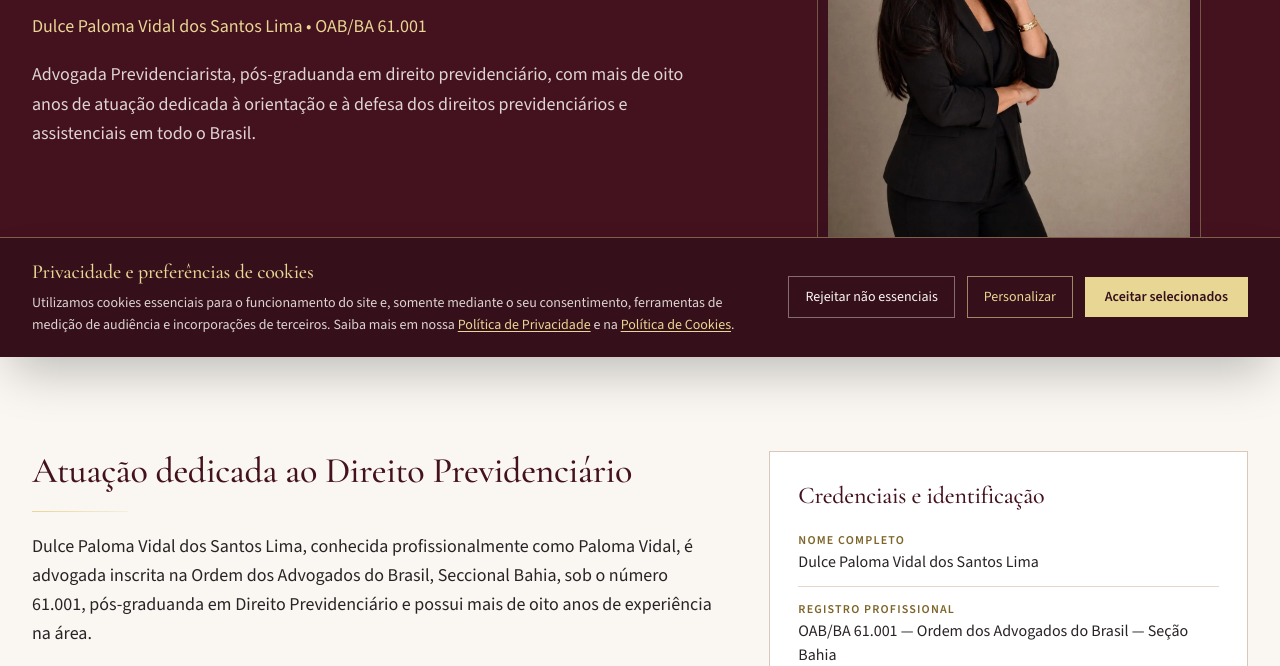
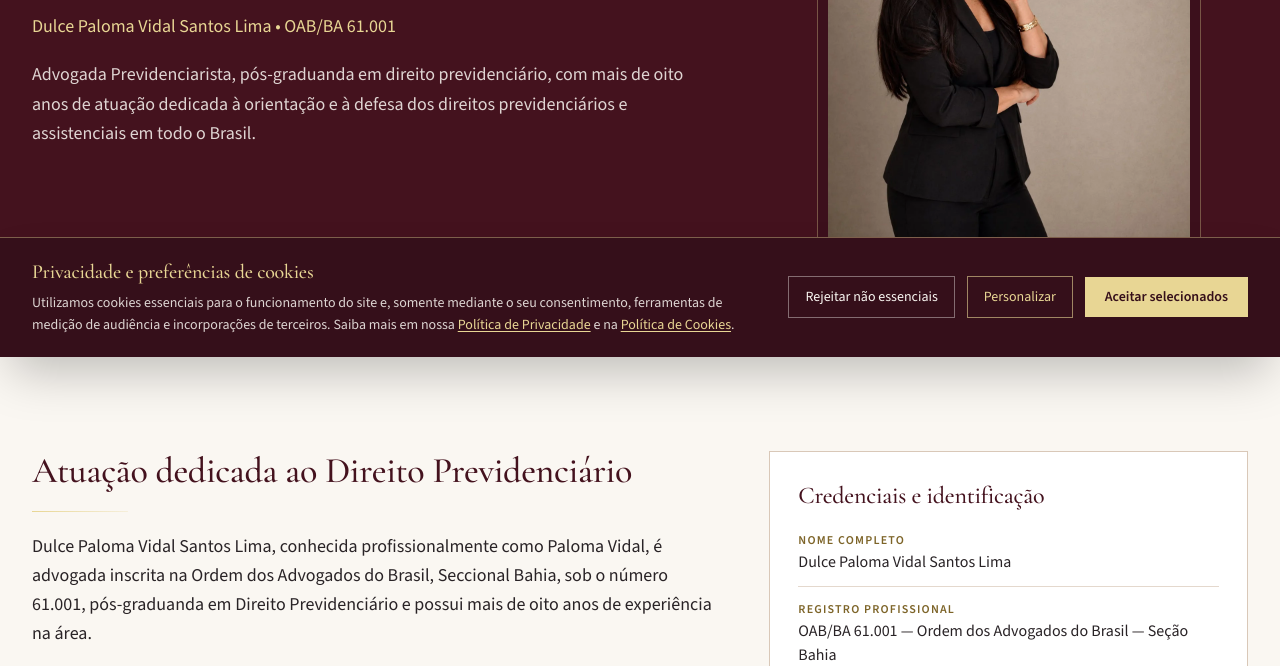
Before and after one commit to catuxe/paloma-vidal-advocacia, an Astro site: page /sobre in a window 1280 px wide. Shown: the part 443-1109 px from the top of the page. Built offline with nearby package versions, Linux system fonts and the light colour scheme; Astro itself is replaced by a stand-in of ours; no server answers.

Commit message:
Corrigir nome completo para Dulce Paloma Vidal Santos Lima (remover 'dos')

```diff
--- a/docs/CASE-PORTFOLIO-MAFALDA-STUDIO.md
+++ b/docs/CASE-PORTFOLIO-MAFALDA-STUDIO.md
@@ -16,7 +16,7 @@
 
 ## 1. Apresentação e contexto da cliente
 
-**Dulce Paloma Vidal dos Santos Lima (Paloma Vidal — OAB/BA 61.001)** é advogada previdenciarista com mais de oito anos de atuação em Direito Previdenciário e atendimento on-line em todo o Brasil. O projeto foi concebido para consolidar sua presença digital com sobriedade, acolhimento e conformidade rigorosa às normas éticas da advocacia brasileira (Provimento OAB nº 205/2021) e à LGPD.
+**Dulce Paloma Vidal Santos Lima (Paloma Vidal — OAB/BA 61.001)** é advogada previdenciarista com mais de oito anos de atuação em Direito Previdenciário e atendimento on-line em todo o Brasil. O projeto foi concebido para consolidar sua presença digital com sobriedade, acolhimento e conformidade rigorosa às normas éticas da advocacia brasileira (Provimento OAB nº 205/2021) e à LGPD.
 
 ## 2. Necessidades identificadas e objetivos
 
--- a/src/config/professional.ts
+++ b/src/config/professional.ts
@@ -11,7 +11,7 @@ export interface PracticeAreaSummary {
 }
 
 export const PROFESSIONAL = {
-  fullName: 'Dulce Paloma Vidal dos Santos Lima',
+  fullName: 'Dulce Paloma Vidal Santos Lima',
   professionalName: 'Paloma Vidal',
   brandName: 'Paloma Vidal — Advocacia & Consultoria',
   brandShort: 'Paloma Vidal',
@@ -44,9 +44,9 @@ export const PROFESSIONAL = {
     'Assistência jurídica em todo o Brasil',
   ],
   bioSummary:
-    'Dulce Paloma Vidal dos Santos Lima, conhecida profissionalmente como Paloma Vidal, é advogada inscrita na OAB/BA sob o nº 61.001, pós-graduanda em Direito Previdenciário e possui mais de oito anos de experiência na área, com atuação em benefícios previdenciários e assistenciais e atendimento on-line em todo o Brasil.',
+    'Dulce Paloma Vidal Santos Lima, conhecida profissionalmente como Paloma Vidal, é advogada inscrita na OAB/BA sob o nº 61.001, pós-graduanda em Direito Previdenciário e possui mais de oito anos de experiência na área, com atuação em benefícios previdenciários e assistenciais e atendimento on-line em todo o Brasil.',
   bioParagraphs: [
-    'Dulce Paloma Vidal dos Santos Lima, conhecida profissionalmente como Paloma Vidal, é advogada inscrita na Ordem dos Advogados do Brasil, Seccional Bahia, sob o número 61.001, pós-graduanda em Direito Previdenciário e possui mais de oito anos de experiência na área.',
+    'Dulce Paloma Vidal Santos Lima, conhecida profissionalmente como Paloma Vidal, é advogada inscrita na Ordem dos Advogados do Brasil, Seccional Bahia, sob o número 61.001, pós-graduanda em Direito Previdenciário e possui mais de oito anos de experiência na área.',
     'Sua atuação é voltada à orientação jurídica e à defesa dos direitos previdenciários e assistenciais dos segurados do Instituto Nacional do Seguro Social (INSS) e de seus dependentes.',
     'Possui experiência em demandas relacionadas ao Benefício de Prestação Continuada (BPC/LOAS), salário-maternidade, benefícios por incapacidade temporária e permanente, aposentadoria urbana e rural, aposentadoria do professor e pensão por morte rural e urbana.',
     'Seu trabalho é pautado pelo compromisso com a ética, pelo atendimento humanizado e pela prestação de serviços jurídicos individualizados, buscando contribuir para o acesso aos direitos previdenciários e assistenciais.',
--- a/src/pages/index.astro
+++ b/src/pages/index.astro
@@ -169,7 +169,7 @@ const galleryVideos = getPublishedVideos().filter((v) => v.id !== 'apresentacao-
           <div class="border border-bege p-2.5 bg-marfim max-w-md mx-auto lg:max-w-none">
             <img
               src="/images/paloma/paloma-sobre.webp"
-              alt="Retrato profissional de Dulce Paloma Vidal dos Santos Lima, advogada previdenciarista"
+              alt="Retrato profissional de Dulce Paloma Vidal Santos Lima, advogada previdenciarista"
               width="543"
               height="724"
               class="w-full h-auto aspect-[3/4] object-cover object-top"
--- a/src/pages/sobre.astro
+++ b/src/pages/sobre.astro
@@ -28,7 +28,7 @@ const principles = [
 
 <BaseLayout
   title={`Sobre ${PROFESSIONAL.professionalName} | ${PROFESSIONAL.role} | ${PROFESSIONAL.oab}`}
-  description="Conheça a trajetória de Dulce Paloma Vidal dos Santos Lima (Paloma Vidal), advogada previdenciarista inscrita na OAB/BA 61.001, com mais de oito anos de experiência e atendimento on-line em todo o Brasil."
+  description="Conheça a trajetória de Dulce Paloma Vidal Santos Lima (Paloma Vidal), advogada previdenciarista inscrita na OAB/BA 61.001, com mais de oito anos de experiência e atendimento on-line em todo o Brasil."
 >
   <section class="bg-bordo text-marfim py-14 sm:py-20">
     <div class="max-w-7xl mx-auto px-4 sm:px-6 lg:px-8">
```
Also changed, not shown: 1 other file.
